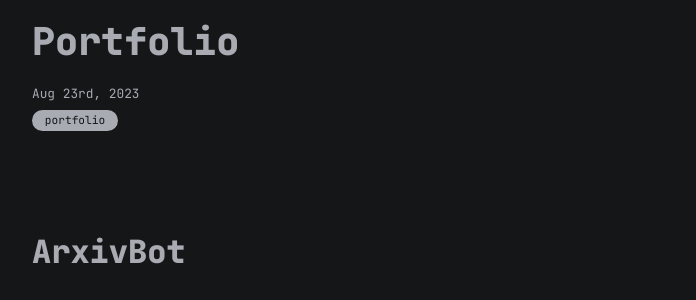
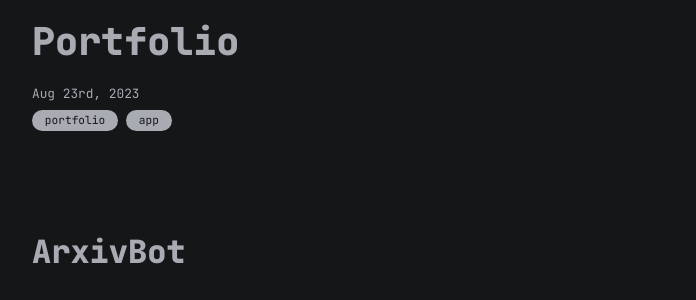
Before and after one commit to haruto2001/haruto2001-cv-old, a Jekyll site: the page built from docs/all_collections/_posts/2023-08-23-portfolio.md, in a window 1280 px wide. Shown: the part 161-461 px from the top of the page, without its empty margins (283-979 px from the left). Built offline with Jekyll 4.4.1, drawn with Linux system fonts in a browser that asks for light colours.

Commit message:
update portfolio page

```diff
--- a/docs/all_collections/_posts/2023-08-23-portfolio.md
+++ b/docs/all_collections/_posts/2023-08-23-portfolio.md
@@ -2,11 +2,14 @@
 layout: post
 title: Portfolio
 date: 2023-08-23
-categories: ["portfolio"]
+categories: ["portfolio", "app"]
 ---
 
 # ArxivBot
 
 This program provides regular notifications of papers on the arXiv to Slack. The search criteria, workspace, channel, and time for notifications can be freely configured. The program uses GitHub Actions for periodic execution.
 
-GitHub : [https://github.com/haruto2001/ArxivBot](https://github.com/haruto2001/ArxivBot)
+GitHub : [https://github.com/haruto2001/ArxivBot][ArxivBot]{:target="_blank"}
+
+
+[ArxivBot]: https://github.com/haruto2001/ArxivBot
```
